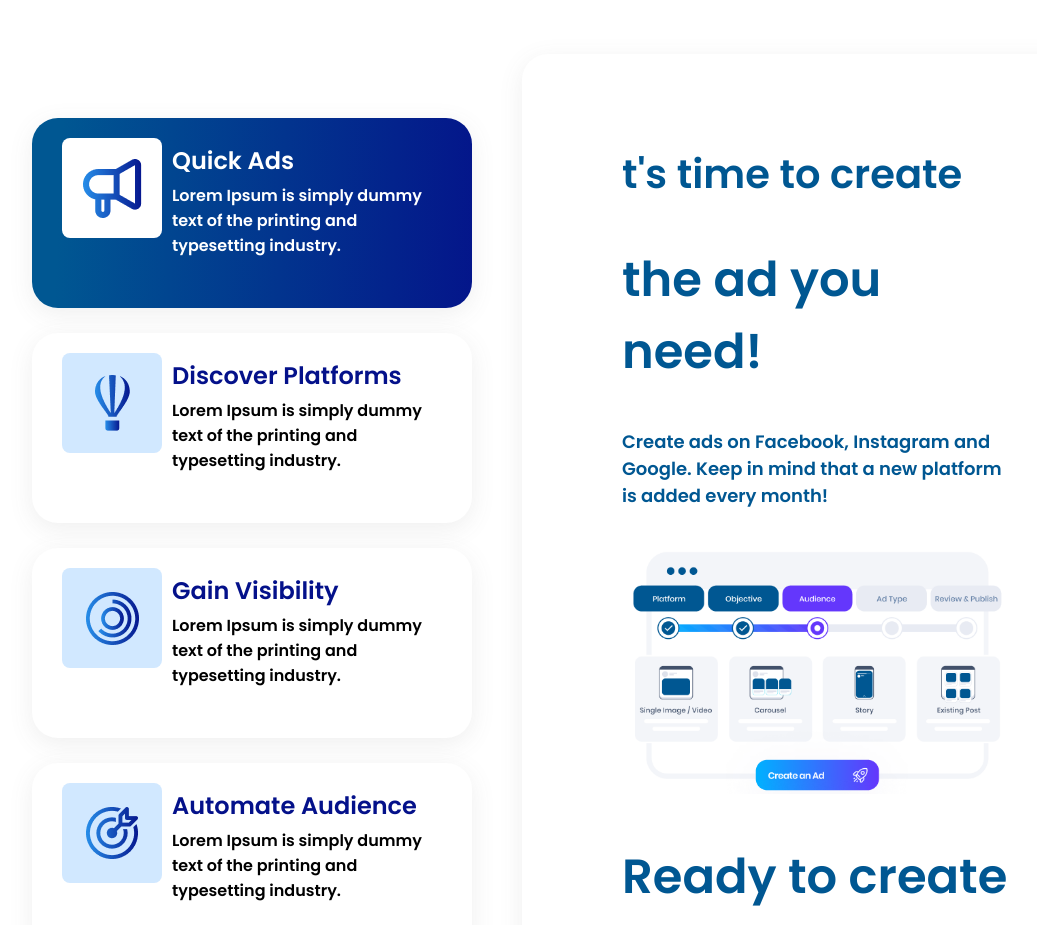
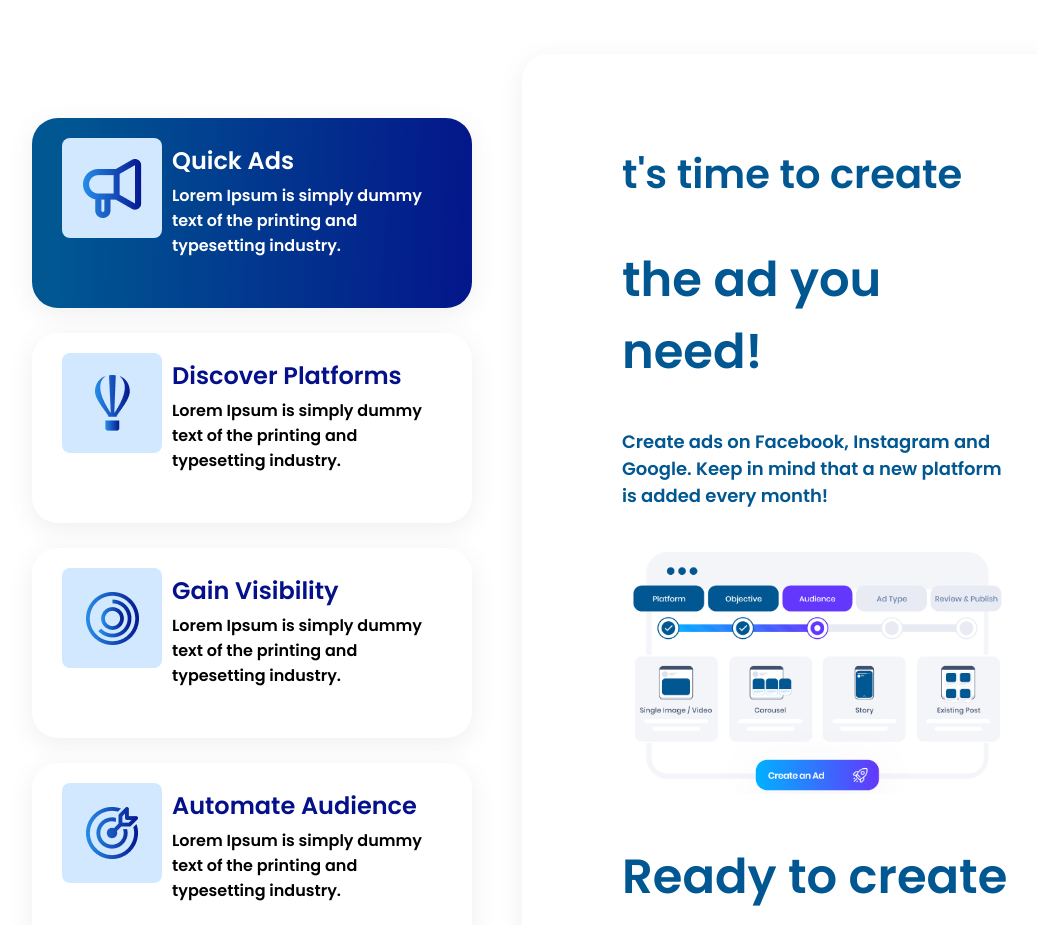
Before and after one commit to Arthur7711/social-media-advertisement-platform, a React (Create React App) app: page /features in a window 1280 px wide. Shown: the part 820-1745 px from the top of the page, without its empty margins (68-1105 px from the left). Built offline with nearby package versions, Linux system fonts and the light colour scheme.

Commit message:
feat:(features selected area)

```diff
--- a/src/components/cards/longCard/Long.js
+++ b/src/components/cards/longCard/Long.js
@@ -1,27 +1,26 @@
 import React from "react";
 import styles from "./Long.module.css";
 
-export default function Long({ title, SRC, desc, doesSelected }) {
+export default function Long({ title, SRC, desc, BG, COLOR,clicked,setDoesSelected }) {
   return (
     <div
       style={{
-        background: doesSelected
-          ? "linear-gradient(92.21deg, #005792 6.65%, #04118A 106.65%)"
-          : "#fff",
+        background: BG ? BG : "#fff",
       }}
       className={styles.long}
+      onClick={()=>setDoesSelected(clicked)}
     >
       <div
         className={styles.imgArea}
         style={{
-          background: doesSelected ? "#fff" : "#D1E8FF",
+          background: "#D1E8FF",
         }}
       >
         <img alt="paragraph" src={SRC} />
       </div>
       <div className={styles.texts}>
-        <h2 style={{ color: doesSelected ? "#fff" : "#04118a" }}>{title}</h2>
-        <h6 style={{ color: doesSelected ? "#fff" : "#000" }}>{desc}</h6>
+        <h2 style={{ color: COLOR ? COLOR : "#04118a" }}>{title}</h2>
+        <h6 style={{ color: COLOR ? COLOR : "#000" }}>{desc}</h6>
       </div>
     </div>
   );
--- a/src/components/cards/longCard/Long.module.css
+++ b/src/components/cards/longCard/Long.module.css
@@ -7,6 +7,7 @@
   height: 150px;
   border-radius: 26px;
   box-shadow: 0px 6px 25px rgba(101, 101, 101, 0.1);
+  cursor: pointer;
 }
 .imgArea {
   width: 100px;
--- a/src/pages/features/Features.js
+++ b/src/pages/features/Features.js
@@ -1,4 +1,4 @@
-import React from "react";
+import React, { useState } from "react";
 import Long from "../../components/cards/longCard/Long";
 import Header from "../../components/header/Header";
 import Mybutton from "../../components/myButton/MyButton";
@@ -18,33 +18,29 @@ export default function Features() {
       image: img1,
       title: "Quick Ads",
       desc: "Lorem Ipsum is simply dummy text of the printing and typesetting industry.",
-      doesSelected: true,
     },
     {
       image: img2,
       title: "Discover Platforms",
       desc: "Lorem Ipsum is simply dummy text of the printing and typesetting industry.",
-      doesSelected: null,
     },
     {
       image: img3,
       title: "Gain Visibility",
       desc: "Lorem Ipsum is simply dummy text of the printing and typesetting industry.",
-      doesSelected: null,
     },
     {
       image: img4,
       title: "Automate Audience",
       desc: "Lorem Ipsum is simply dummy text of the printing and typesetting industry.",
-      doesSelected: null,
     },
     {
       image: img5,
       title: "Save & Collaborate",
       desc: "Lorem Ipsum is simply dummy text of the printing and typesetting industry.",
-      doesSelected: null,
     },
   ];
+  const [doesSelected, setDoesSelected] = useState(0);
   return (
     <div className={styles.feat}>
       <Header />
@@ -85,7 +81,13 @@ export default function Features() {
               title={el.title}
               SRC={el.image}
               desc={el.desc}
-              doesSelected={el.doesSelected}
+              BG={
+                doesSelected === i &&
+                "linear-gradient(92.21deg, #005792 6.65%, #04118A 106.65%)"
+              }
+              COLOR={doesSelected === i && "#fff"}
+              clicked={i}
+              setDoesSelected={(elem) => setDoesSelected(elem)}
             />
           ))}
         </div>
```
